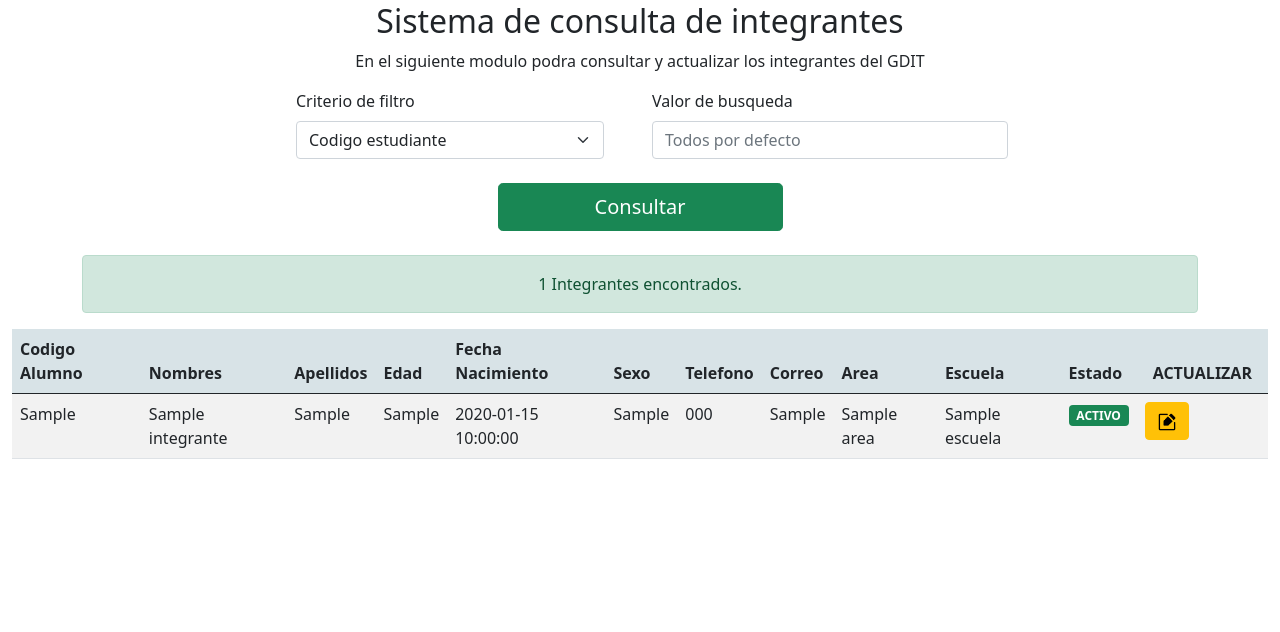
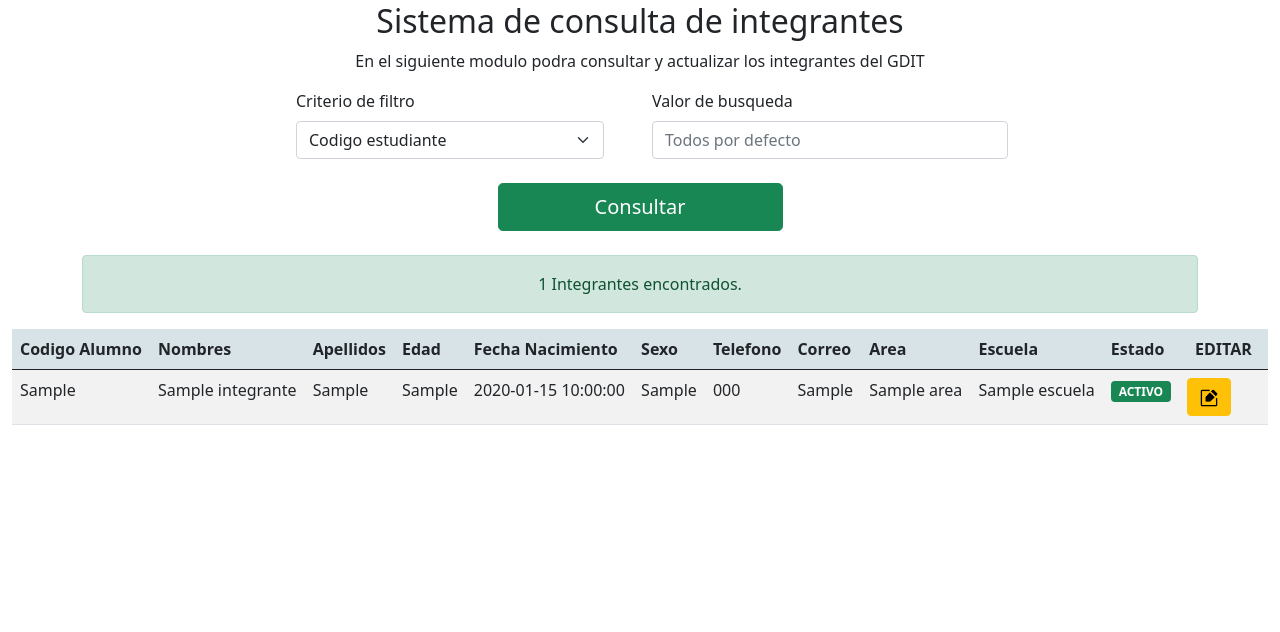
Before and after one commit to Jeffcaco/GDIT, a PHP site: page /Principal/consultar_integrantes.php in a window 1280 px wide. Shown: the part 87-719 px from the top of the page. Run offline with PHP 8.4, Linux system fonts and the light colour scheme; the visitor is signed in with stand-in values (Sample User, id 1); tables that the repository leaves empty or names only in its code hold one stand-in row (values such as "Sample post"); data that the repository does not hold is empty.

Commit message:
mejoras en la edicion de integrantes

```diff
--- a/Principal/consultar_integrantes.php
+++ b/Principal/consultar_integrantes.php
@@ -181,7 +181,7 @@
       <th scope="col">Area</th>
       <th scope="col">Escuela</th>
       <th scope="col">Estado</th>
-     <th scope="col"><b>ACTUALIZAR</b></th>
+     <th scope="col"><b>EDITAR</b></th>
     </tr>
   </thead>
   <tbody class="myTable">
```
